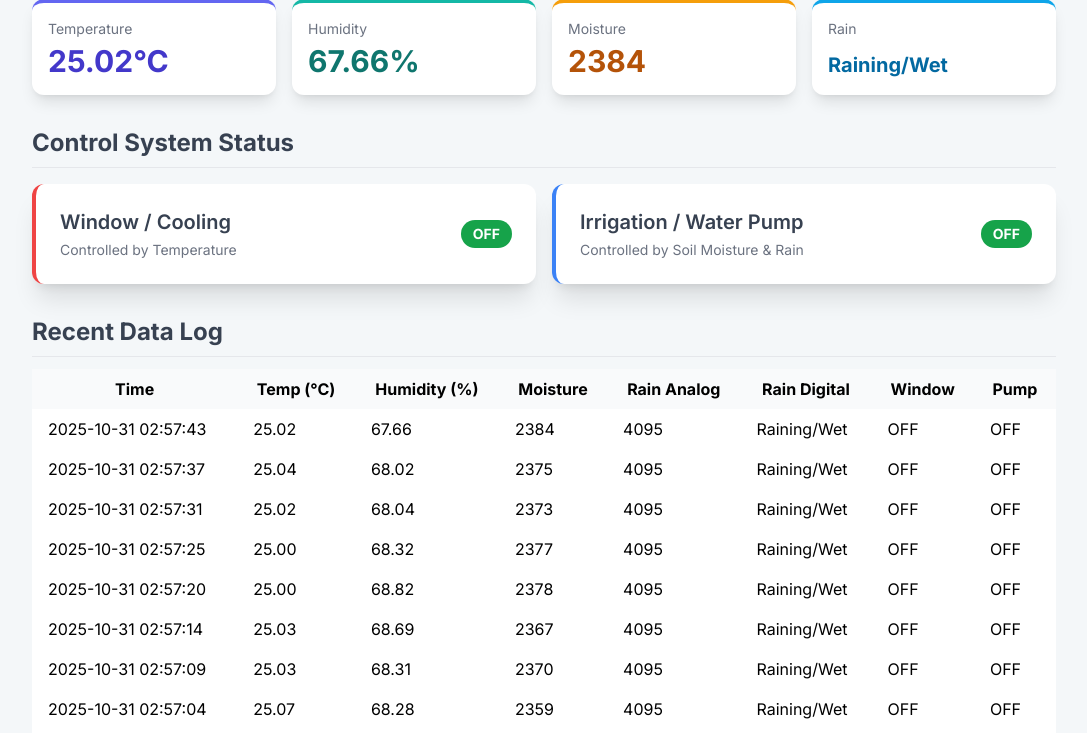
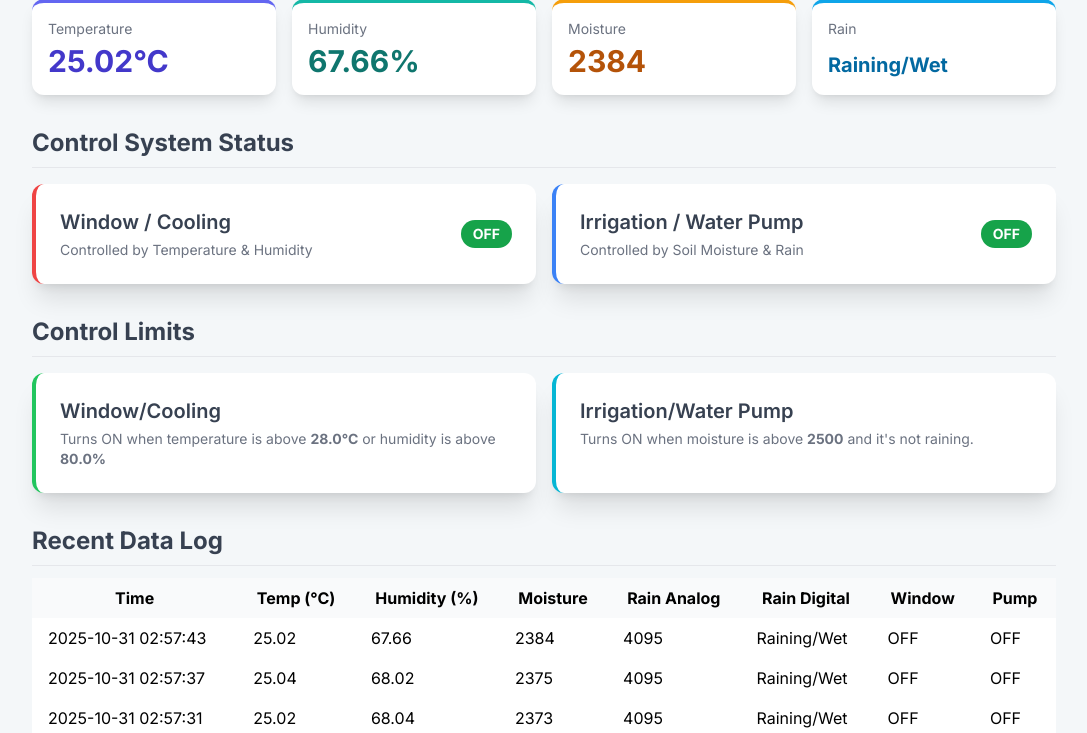
Before and after one commit to ATHULK-8595/Green_house_project, a Flask app: page / in a window 1280 px wide. Shown: the part 102-835 px from the top of the page, without its empty margins (96-1183 px from the left). Run offline with Flask 3, Linux system fonts and the light colour scheme; data comes from the database, SQL or seed files in the repository; some libraries are stand-ins or nearby versions.

Commit message:
feat: update window relay logic to include humidity

```diff
--- a/templates/dashboard.html
+++ b/templates/dashboard.html
@@ -41,7 +41,7 @@
             <div class="bg-white p-6 rounded-xl shadow-xl border-l-4 border-red-500 flex justify-between items-center">
                 <div>
                     <p class="text-xl font-semibold text-gray-700">Window / Cooling</p>
-                    <p class="text-sm text-gray-500 mt-1">Controlled by Temperature</p>
+                    <p class="text-sm text-gray-500 mt-1">Controlled by Temperature & Humidity</p>
                 </div>
                 <div id="status-window" class="px-3 py-1 rounded-full text-white font-bold text-sm bg-gray-400">---</div>
             </div>
@@ -51,6 +51,19 @@
                     <p class="text-sm text-gray-500 mt-1">Controlled by Soil Moisture & Rain</p>
                 </div>
                 <div id="status-water" class="px-3 py-1 rounded-full text-white font-bold text-sm bg-gray-400">---</div>
+            </div>
+        </div>
+
+        <!-- Control Limits Section -->
+        <h2 class="text-2xl font-bold text-gray-700 mb-4 border-b pb-2">Control Limits</h2>
+        <div class="grid grid-cols-1 md:grid-cols-2 gap-4 mb-8">
+            <div class="bg-white p-6 rounded-xl shadow-xl border-l-4 border-green-500">
+                <p class="text-xl font-semibold text-gray-700">Window/Cooling</p>
+                <p class="text-sm text-gray-500 mt-1">Turns ON when temperature is above <strong>28.0°C</strong> or humidity is above <strong>80.0%</strong></p>
+            </div>
+            <div class="bg-white p-6 rounded-xl shadow-xl border-l-4 border-cyan-500">
+                <p class="text-xl font-semibold text-gray-700">Irrigation/Water Pump</p>
+                <p class="text-sm text-gray-500 mt-1">Turns ON when moisture is above <strong>2500</strong> and it's not raining.</p>
             </div>
         </div>
 
```
Also changed, not shown: 1 other file.
